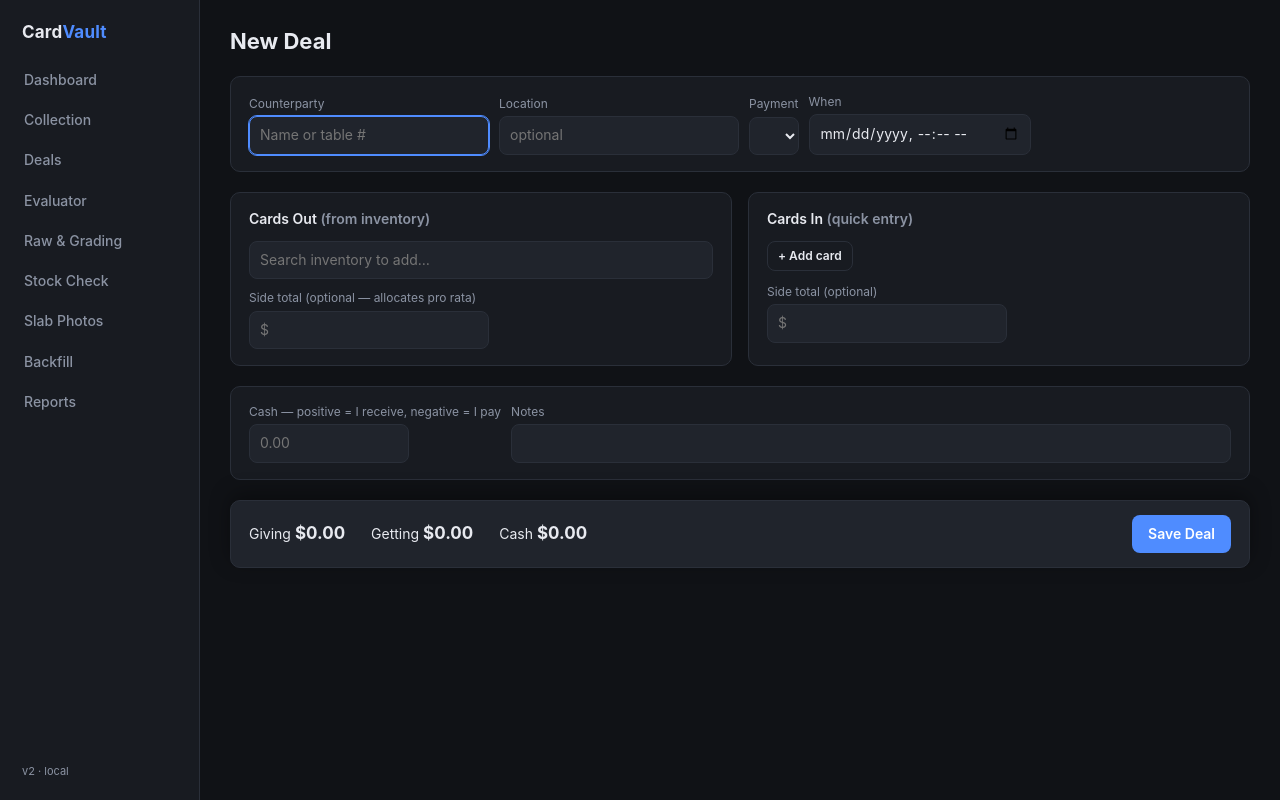
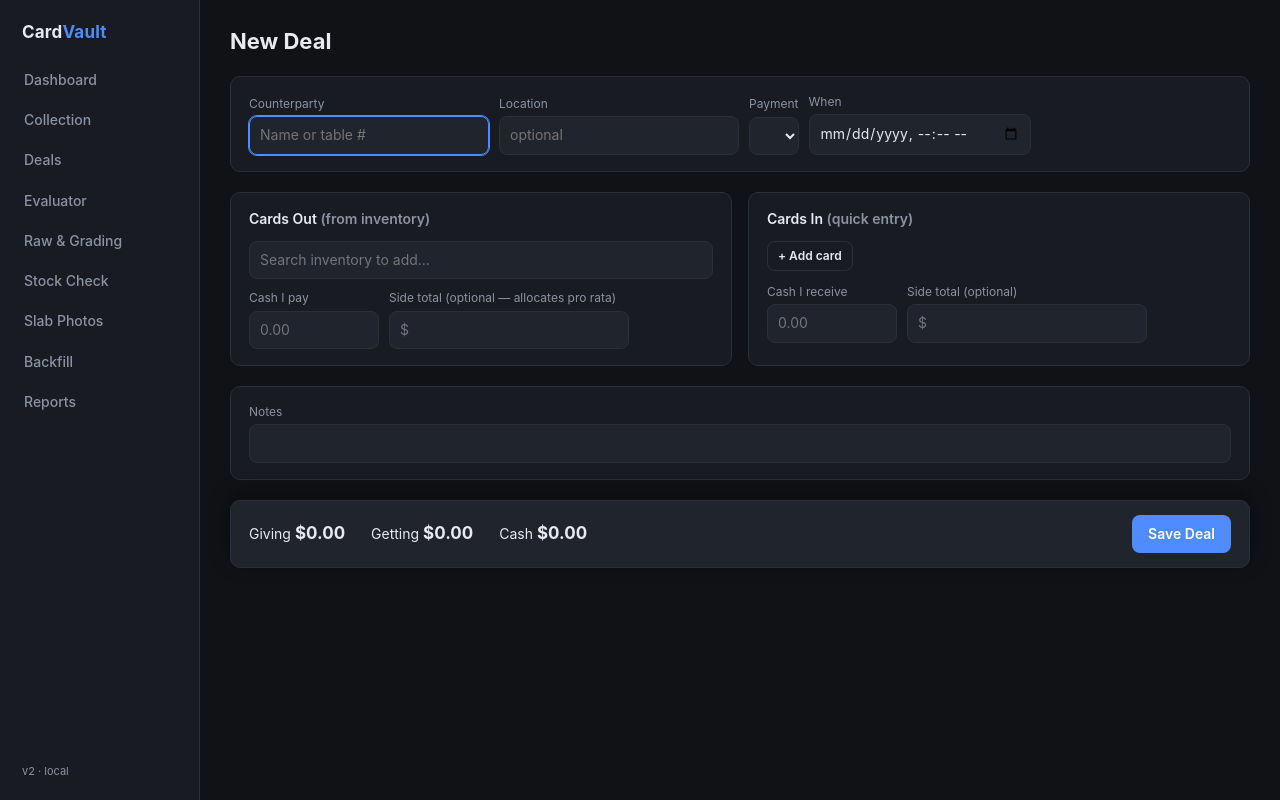
Before and after one commit to skazmi520/CardVault, a Flask app: template v2/templates/deal_new.html in a window 1280 px wide. Run offline with Flask 3, Linux system fonts and the light colour scheme; the template is opened without the code that fills it, so the values that code supplies are empty; parts of the project's set-up code (start-up, migrations or seed data) failed here and were passed over.

Commit message:
Cash per side instead of one signed field
Entering cash meant remembering that "I paid" is a negative number. A
missing minus sign silently recorded a $X purchase as $X which is
how 12 cards ended up at $X cost basis. v1's Record Trade had separate
paid/received fields; v2 collapsed them into one signed input and
reintroduced the mistake.

Cash now sits on the side it belongs to — "Cash I pay" under the giving
column, "Cash I receive" under the receiving column — on both the deal
screen and the Evaluator. Plain positive numbers; the sign is derived
(net = received - paid) and never typed. Each side's headline total now
includes its own cash. The evaluator handoff splits its signed figure
onto the correct side.

Also fixed while testing: a pure buy showed "Giving …" because an empty
cards-out side was treated as unknown rather than zero, hiding the cash
paid from the totals.

Co-Authored-By: Claude Opus 4.8 <noreply@anthropic.com>

```diff
--- a/v2/templates/deal_new.html
+++ b/v2/templates/deal_new.html
@@ -23,6 +23,8 @@
     </div>
     <div id="out-lines"></div>
     <div class="row" style="margin-top:8px">
+      <div><label>Cash I pay</label>
+        <input type="text" id="cash-paid" placeholder="0.00" style="width:130px"></div>
       <div><label>Side total (optional — allocates pro rata)</label>
         <input type="text" id="out-side-total" placeholder="$"></div>
     </div>
@@ -33,6 +35,8 @@
     <div id="in-lines"></div>
     <button class="btn ghost small" id="add-in">+ Add card</button>
     <div class="row" style="margin-top:12px">
+      <div><label>Cash I receive</label>
+        <input type="text" id="cash-received" placeholder="0.00" style="width:130px"></div>
       <div><label>Side total (optional)</label>
         <input type="text" id="in-side-total" placeholder="$"></div>
     </div>
@@ -41,8 +45,6 @@
 
 <div class="panel">
   <div class="row">
-    <div><label>Cash — positive = I receive, negative = I pay</label>
-      <input type="text" id="d-cash" placeholder="0.00" style="width:160px"></div>
     <div style="flex:1"><label>Notes</label><input type="text" id="d-notes" style="width:100%"></div>
   </div>
 </div>
@@ -207,18 +209,28 @@ async function certLookup(i) {
   renderLines();
 }
 
+/* Cash is entered per side — no signs to get wrong. The engine still takes one
+   signed amount, so net it here: received - paid. */
+function cashPaid()     { return num($("cash-paid").value) ?? 0; }
+function cashReceived() { return num($("cash-received").value) ?? 0; }
+function netCash()      { return cashReceived() - cashPaid(); }
+
 function updateTotals() {
-  const cash = num($("d-cash").value) ?? 0;
+  const cash = netCash();
   const outVals = outLines.map(l => num(l.deal_value));
   const inVals  = inLines.map(l => num(l.deal_value));
-  const vOut = outVals.every(v => v !== null) && outLines.length
-    ? outVals.reduce((a, b) => a + b, 0) : num($("out-side-total").value);
+  // no cards out is a real value (0 — a pure buy), not an unknown side
+  const vOut = outLines.length
+    ? (outVals.every(v => v !== null)
+        ? outVals.reduce((a, b) => a + b, 0) : num($("out-side-total").value))
+    : 0;
   const vIn = inVals.every(v => v !== null) && inLines.length
     ? inVals.reduce((a, b) => a + b, 0)
     : (inLines.length ? num($("in-side-total").value) : 0);
 
-  $("t-out").textContent = vOut !== null ? fmt(vOut) : "…";
-  $("t-in").textContent  = vIn  !== null ? fmt(vIn)  : "…";
+  // each side's headline includes its own cash, mirroring how the deal is entered
+  $("t-out").textContent = vOut !== null ? fmt(vOut + cashPaid()) : "…";
+  $("t-in").textContent  = vIn  !== null ? fmt(vIn + cashReceived()) : "…";
   $("t-cash").textContent = fmtGain(cash);
   $("out-total").textContent = outLines.length + " cards";
   $("in-total").textContent  = inLines.length + " cards";
@@ -238,7 +250,7 @@ function updateTotals() {
     bal.className = gainClass(net);
   } else bal.textContent = "";
 }
-["d-cash", "out-side-total", "in-side-total"].forEach(id =>
+["cash-paid", "cash-received", "out-side-total", "in-side-total"].forEach(id =>
   $(id).addEventListener("input", updateTotals));
 
 /* ── save ── */
@@ -251,7 +263,7 @@ $("save").addEventListener("click", async () => {
       payment_method: $("d-method").value,
       occurred_at: $("d-when").value ? $("d-when").value + ":00" : null,
       notes: $("d-notes").value,
-      cash_amount: num($("d-cash").value) ?? 0,
+      cash_amount: netCash(),
       out_side_total: num($("out-side-total").value),
       in_side_total: num($("in-side-total").value),
       cards_out: outLines.map(l => ({ table: l.table, id: l.id, deal_value: num(l.deal_value) })),
@@ -300,7 +312,10 @@ function applyPrefill() {
                    deal_value: String(i.deal_value ?? ""),
                    market_value: String(i.market_value ?? "") });
   });
-  if (p.cash) $("d-cash").value = p.cash;
+  // evaluator hands over one signed figure; split it onto the correct side
+  const c = num(p.cash) ?? 0;
+  if (c > 0) $("cash-received").value = c;
+  else if (c < 0) $("cash-paid").value = Math.abs(c);
 
   const missing = (p.cards_out || []).length - outLines.length;
   if (missing > 0) {
```
Also changed, not shown: v2/templates/evaluator.html (+20 -13 lines).
